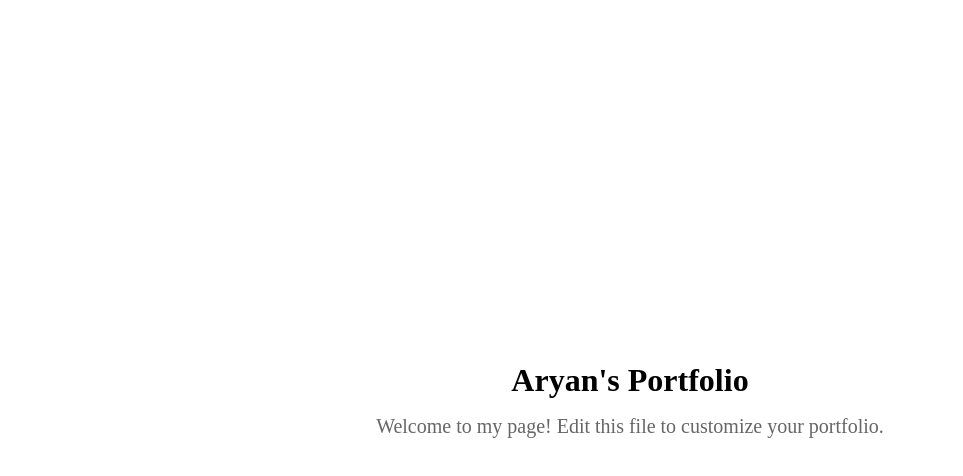
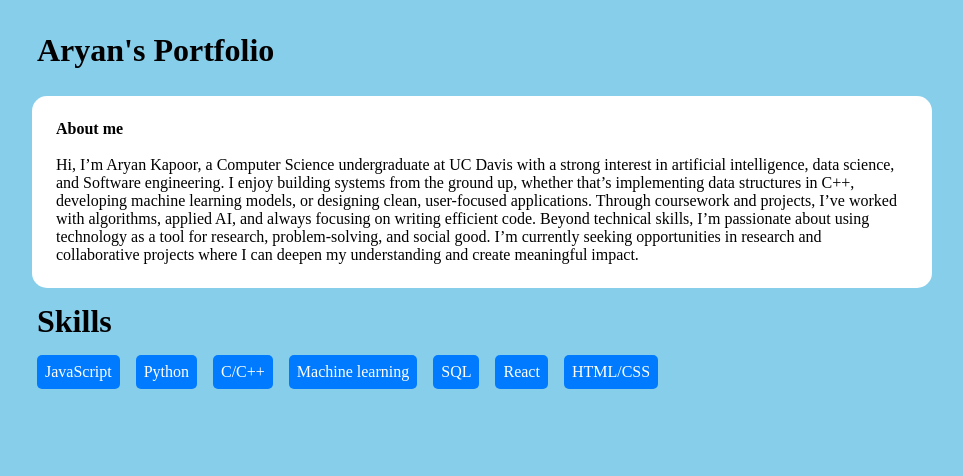
Before and after one commit to YashPradhan/include-jcc-portfolios, a Next.js app: page /aryan in a window 1280 px wide. Shown: the top 476 px of the page, without its empty margins (10-973 px from the left). Built offline with nearby package versions, Linux system fonts and the light colour scheme.

Commit message:
First session change

```diff
--- a/app/(members)/aryan/page.jsx
+++ b/app/(members)/aryan/page.jsx
@@ -4,7 +4,28 @@ export default function AryanPage() {
   return (
     <div className={styles.container}>
       <h1 className={styles.title}>Aryan's Portfolio</h1>
-      <p className={styles.description}>Welcome to my page! Edit this file to customize your portfolio.</p>
+      <p className={styles.description}>
+      <strong>About me</strong>
+      <br></br>
+      <br></br>
+      Hi, I’m Aryan Kapoor, a Computer Science undergraduate at UC Davis with a strong interest in artificial intelligence, data science,
+        and Software engineering. I enjoy building systems from the ground up, whether that’s implementing data structures in C++,
+        developing machine learning models, or designing clean, user-focused applications. Through coursework and projects, I’ve worked with algorithms,
+         applied AI, and always focusing on writing efficient code. Beyond technical skills, I’m passionate about using
+         technology as a tool for research, problem-solving, and social good. I’m currently seeking opportunities in research and collaborative
+         projects where I can deepen my understanding and create meaningful impact.</p>
+    <div className={styles.skills}>
+    <h1 className={styles.skills_header}>Skills</h1>
+    <ul>
+        <li>JavaScript</li>
+        <li>Python</li>
+        <li>C/C++</li>
+        <li>Machine learning</li>
+        <li>SQL</li>
+        <li>React</li>
+        <li>HTML/CSS</li>
+    </ul>
+    </div>
     </div>
   );
 }
--- a/app/(members)/aryan/page.module.scss
+++ b/app/(members)/aryan/page.module.scss
@@ -2,16 +2,41 @@
   min-height: 100vh;
   display: flex;
   flex-direction: column;
-  align-items: center;
-  justify-content: center;
+  align-items: left;
+  justify-content: left;
   padding: 2rem;
+  background-color: skyblue;
 }
 
 .title {
-  margin-bottom: 1rem;
+  margin-bottom: 1.7rem;
+  margin-left: 15px;
 }
 
 .description {
-  font-size: 1.25rem;
-  color: #666;
+  background-color: white;
+  padding: 1.5rem;
+  margin-left: 10px;
+  align-items: flex-start;
+  width: 900px;
+  border-radius: 15px;
 }
+
+.skills_header{
+  margin: 15px;
+
+}
+
+.skills ul{
+  display: flex;
+  gap: 1rem;
+  flex-wrap: wrap;
+  list-style: none;
+  margin-left: 15px;
+}
+.skills li{
+  background: #007bff;
+  color: white;
+  padding: 0.5rem 0.5rem;
+  border-radius: 5px;
+}
```
